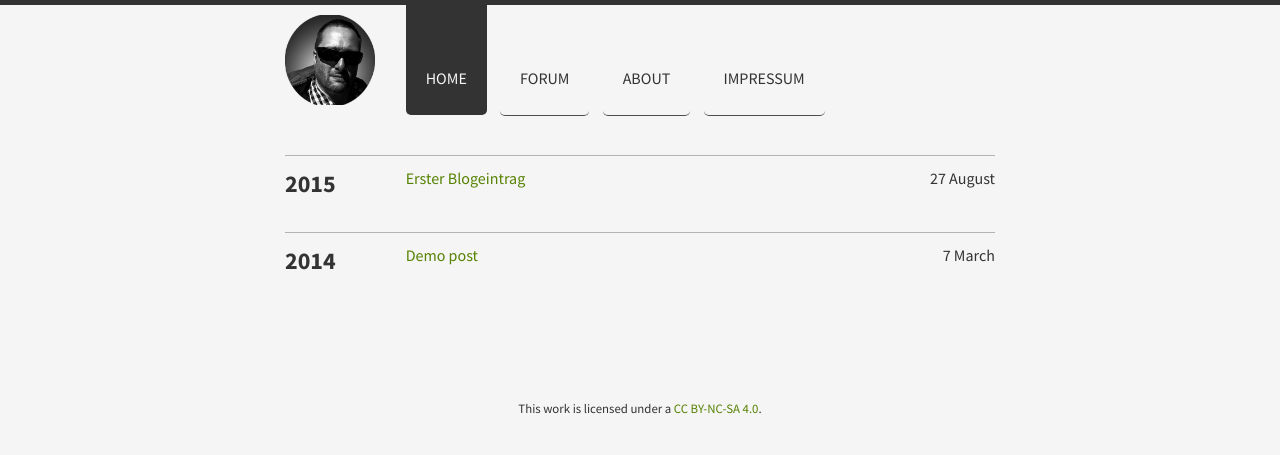
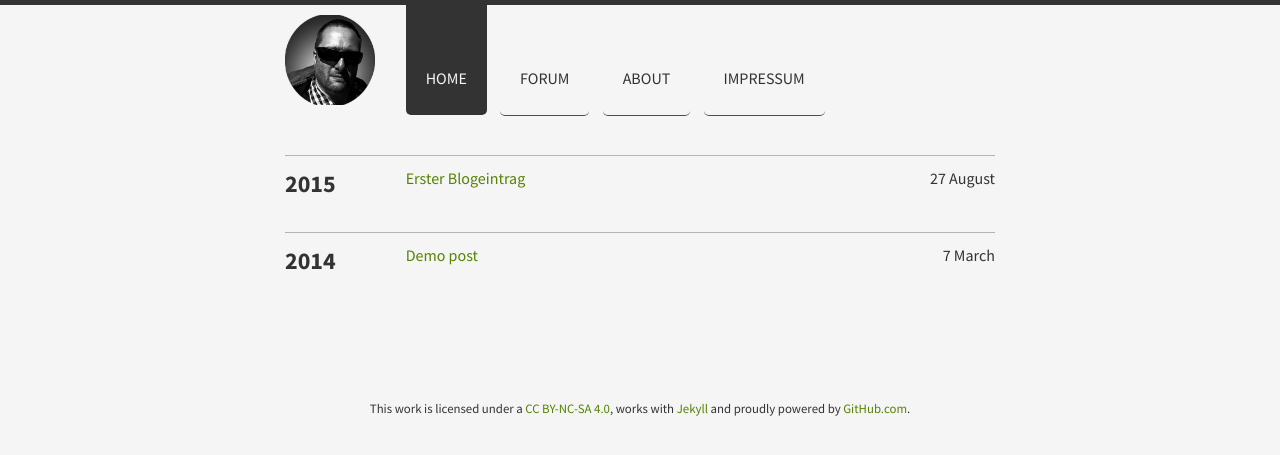
Before and after one commit to netbuk/netbuk.github.io, a Jekyll site: the page built from index.html, in a window 1280 px wide. Shown: the top 455 px of the page. Built offline with Jekyll 4.4.1, drawn with Linux system fonts in a browser that asks for light colours; nearby versions of some CDN libraries; Markdown is read by kramdown in place of the engine named in the settings.

Commit message:
Änderung default.html

```diff
--- a/_layouts/default.html
+++ b/_layouts/default.html
@@ -18,7 +18,7 @@
 
       <footer>
         <p>
-          This work is licensed under a <a rel="license" href="http://creativecommons.org/licenses/by-nc-sa/4.0/deed.de">CC BY-NC-SA 4.0</a>.
+          This work is licensed under a <a rel="license" href="http://creativecommons.org/licenses/by-nc-sa/4.0/deed.de" target="_blank">CC BY-NC-SA 4.0</a>, works with <a href="http://jekyllrb.com/" target="_blank">Jekyll</a> and proudly powered by <a href="https://GitHub.com" target="_blank">GitHub.com</a>.
         </p>
       </footer>
     </div>
```
